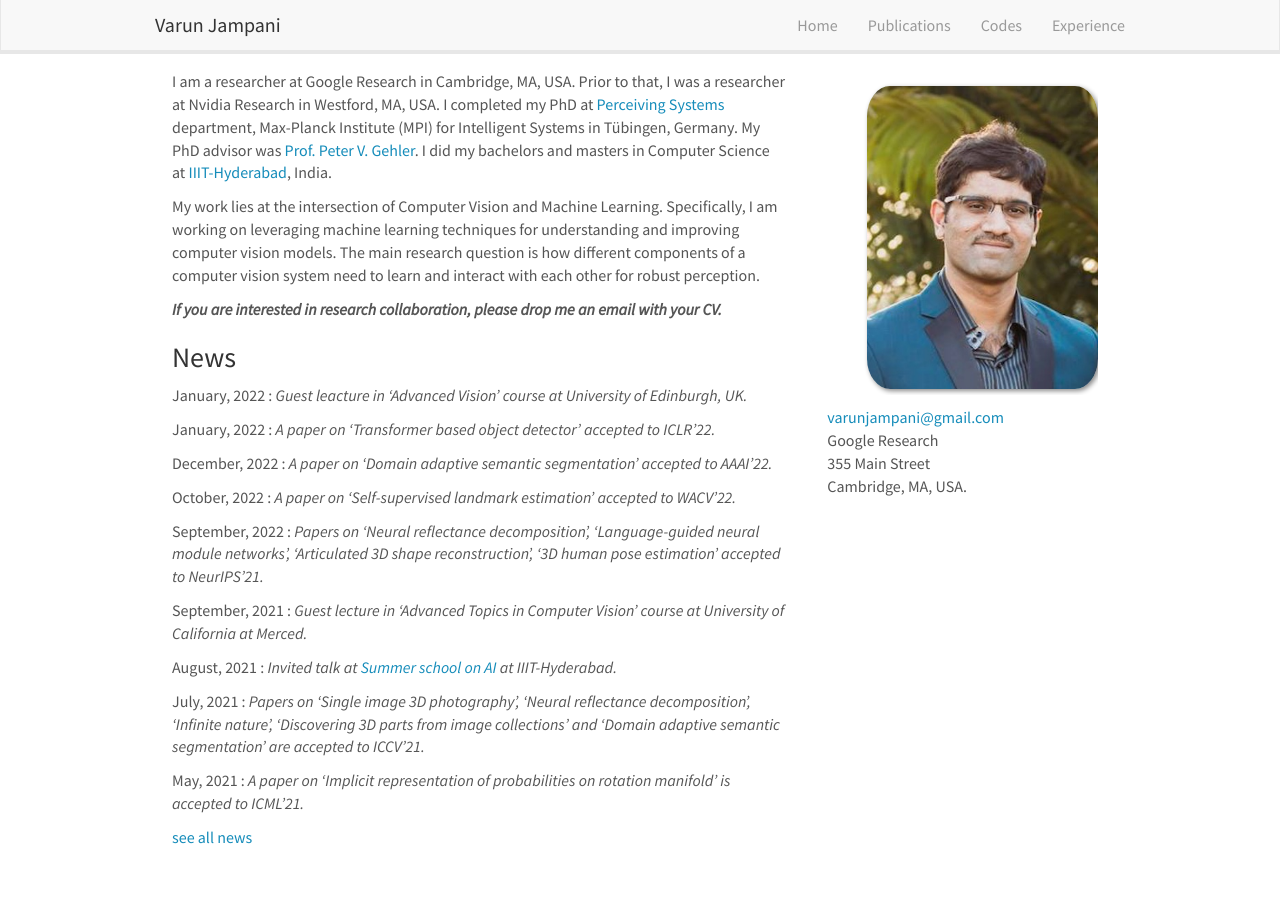
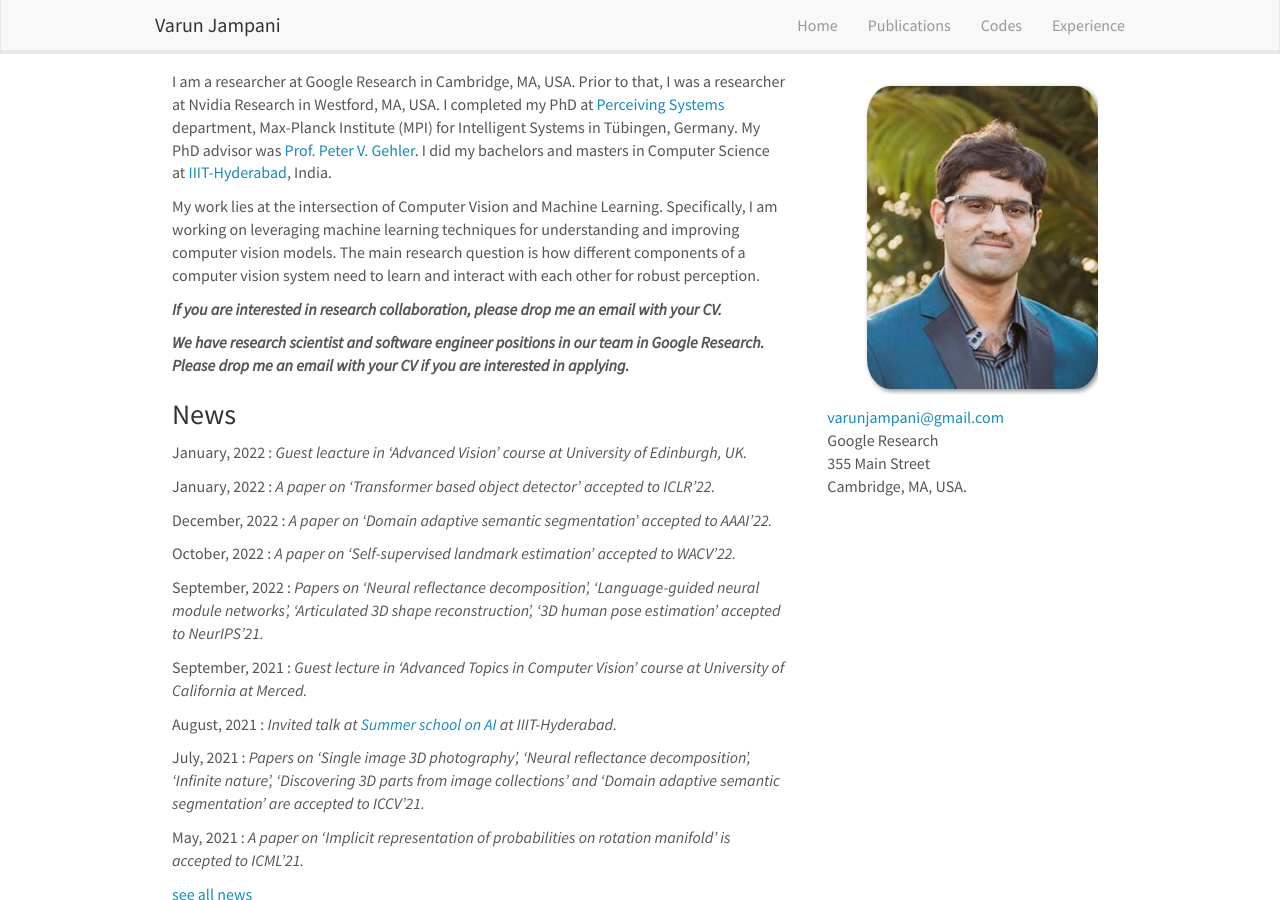
Before and after one commit to varunjampani/varunjampani.github.io, a Jekyll site: the page built from _pages/home.md, in a window 1280 px wide and 900 px high. Built offline with Jekyll 4.4.1, drawn with Linux system fonts in a browser that asks for light colours; nearby versions of some CDN libraries.

Commit message:
Update home.md

```diff
--- a/_pages/home.md
+++ b/_pages/home.md
@@ -20,6 +20,8 @@ My work lies at the intersection of Computer Vision and Machine Learning. Specif
 <!-- **_I am looking for motivated students for collaborations and internships. If interested, please drop me an email with your CV._** -->
 
 **_If you are interested in research collaboration, please drop me an email with your CV._**
+
+**_We have research scientist and software engineer positions in our team in Google Research. Please drop me an email with your CV if you are interested in applying._**
 
 ### News
 {% for article in site.data.news limit:9 %}
```
